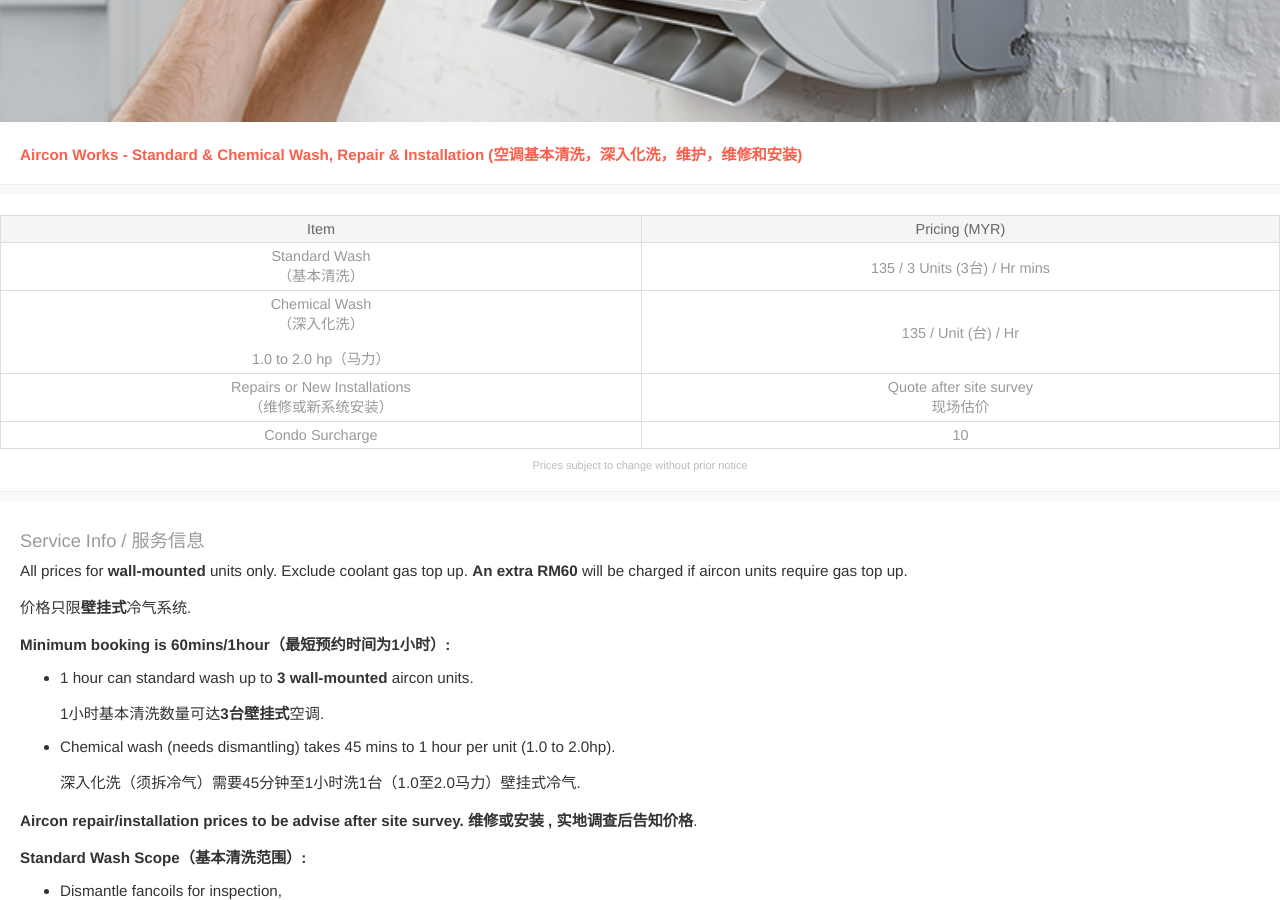
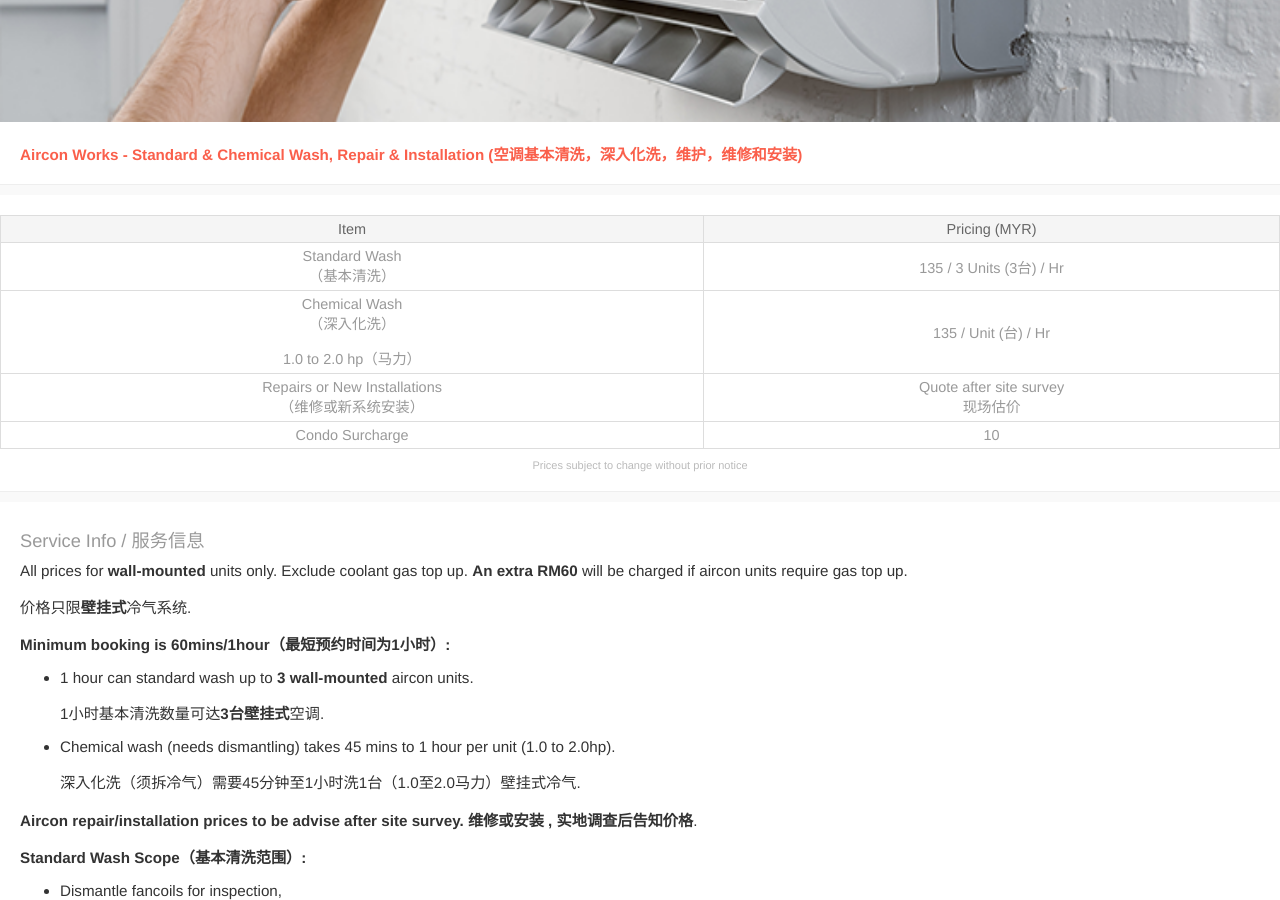
Before and after one commit to blooms-singapore/pages, a Jekyll site: the page built from en/services/myr/aircon.html, in a window 1280 px wide and 900 px high, scrolled down 305 px. Built offline with Jekyll 4.4.1, drawn with Linux system fonts in a browser that asks for light colours.

Commit message:
Update aircon.html

```diff
--- a/en/services/myr/aircon.html
+++ b/en/services/myr/aircon.html
@@ -16,7 +16,7 @@
         <td>Standard Wash
           <p>
             （基本清洗）</td>
-        <td>135<span> / 3 Units (3台)<span> / Hr mins</span></td>
+        <td>135<span> / 3 Units (3台)<span> / Hr</span></td>
       </tr>
       <tr>
         <td>Chemical Wash
```
